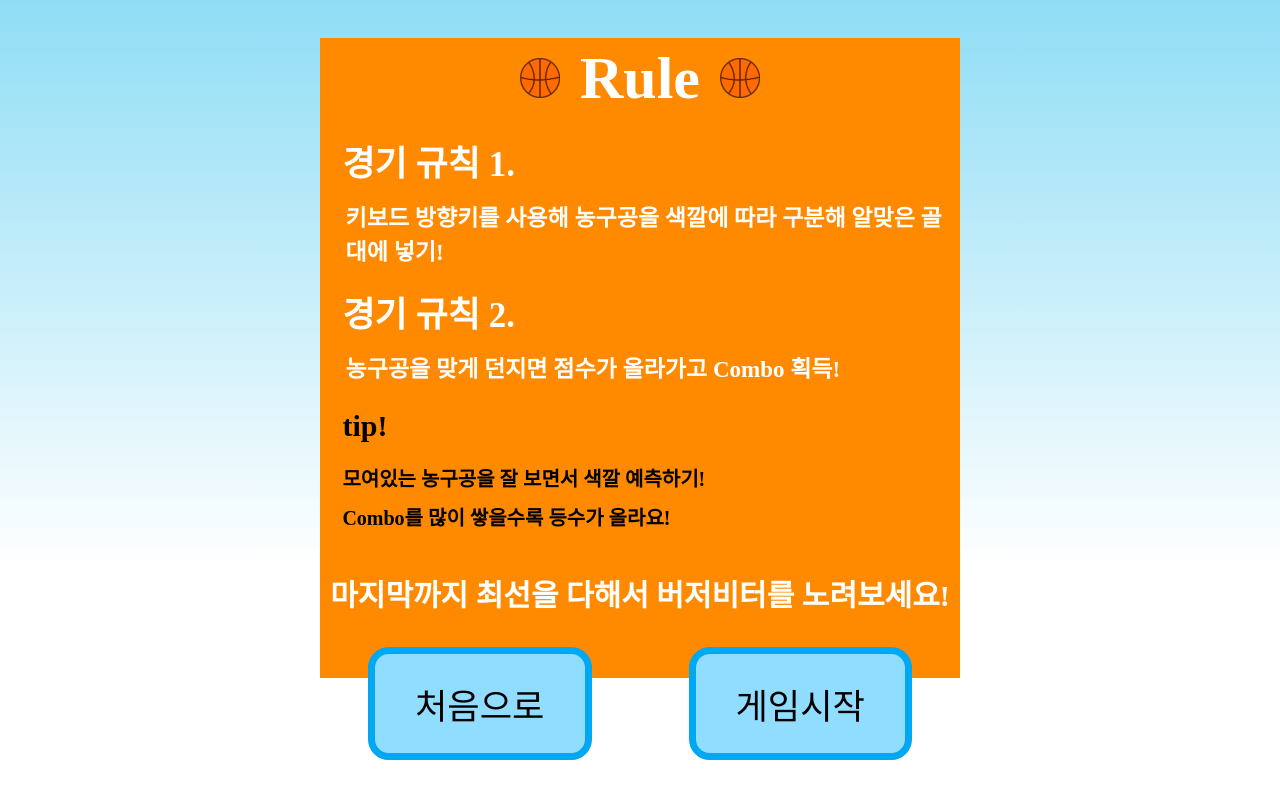
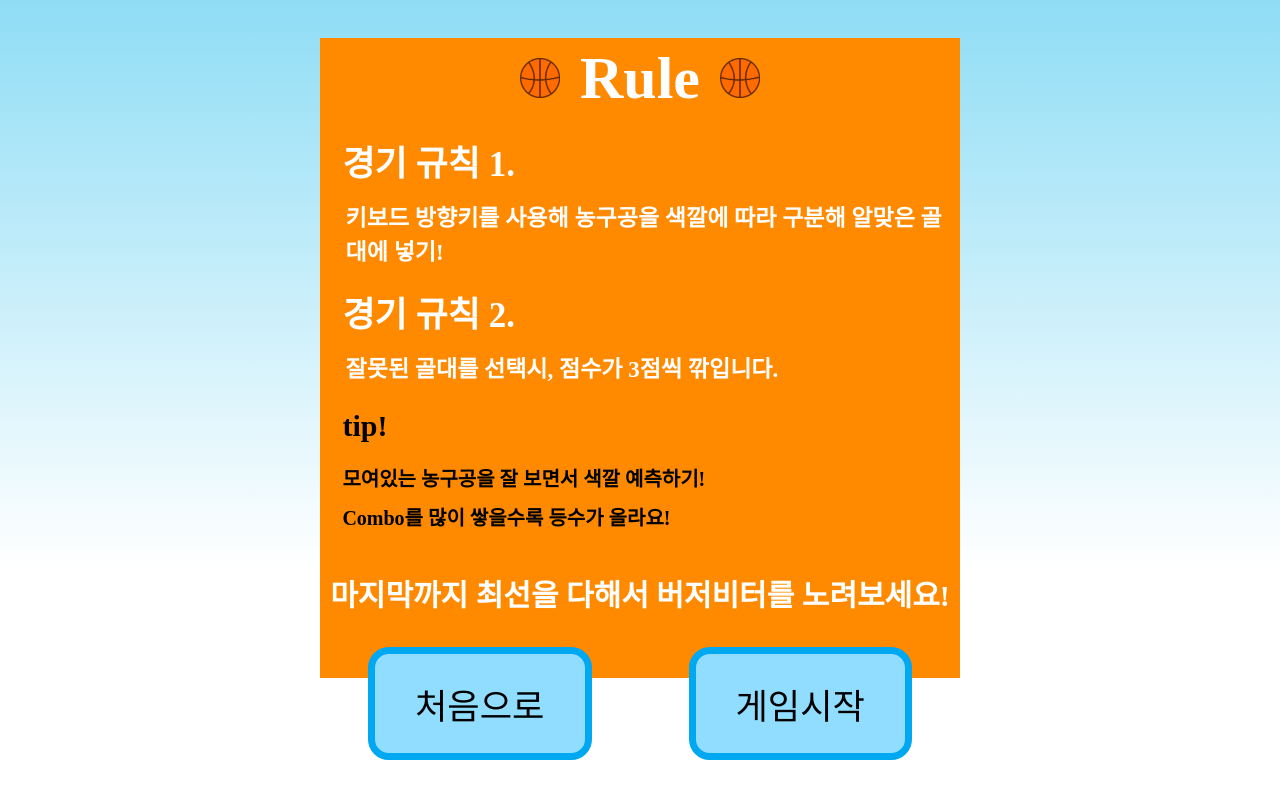
Before and after one commit to hyewwonn/BuzzerBeater, a Next.js app: page /RulePage in a window 1280 px wide. Built offline with nearby package versions, Linux system fonts and the light colour scheme; a web font is replaced by a local one.

Commit message:
게임 설명 수정

```diff
--- a/src/pages/RulePage.js
+++ b/src/pages/RulePage.js
@@ -73,7 +73,7 @@ function Rule() {
               경기 규칙 2.
             </div>
             <div className={isMobile ? mobileStyles.rulecon2 : styles.rulecon2}>
-              농구공을 맞게 던지면 점수가 올라가고 Combo 획득!
+              잘못된 골대를 선택시, 점수가 3점씩 깎입니다.
             </div>
           </div>
           <div className={isMobile ? mobileStyles.tips : styles.tips}>
```
